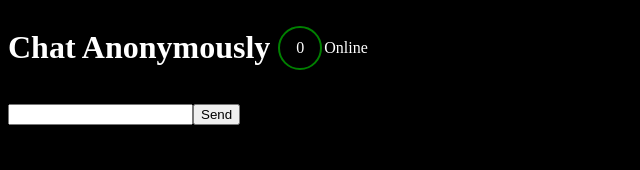
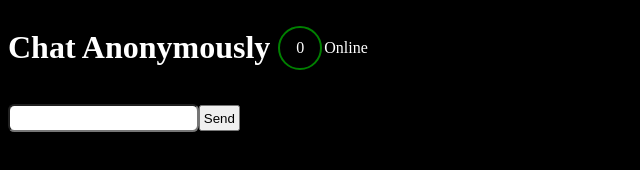
Before and after one commit to Neerajkumarc/Anonimo, a website: page index.html in a window 1280 px wide. Shown: the whole page, without its empty margins (0-640 px from the left). Drawn offline with nearby package versions, Linux system fonts and the light colour scheme; no server answers.

Commit message:
styled input box

```diff
--- a/index.html
+++ b/index.html
@@ -52,10 +52,10 @@
           <p>Online</p>
         </div>
       </div>
-      <div>
+      <div class="message-container">
         <ul id="messages"></ul>
         <form id="form" action="">
-          <input id="input" autocomplete="off" /><button>Send</button>
+          <input id="input" autocomplete="off" /><button class="btn">Send</button>
         </form>
       </div>
     </div>
--- a/public/style.css
+++ b/public/style.css
@@ -32,3 +32,12 @@ body {
   .userMsg{
     font-size: 1.5rem;
   }
+
+  input{
+    padding: .3rem;
+    border-radius: .4rem;
+  }
+  .btn{
+    padding: .2rem;
+
+  }
```
